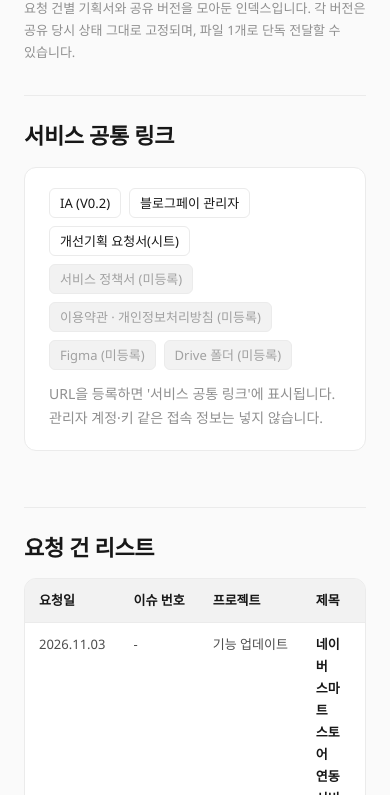
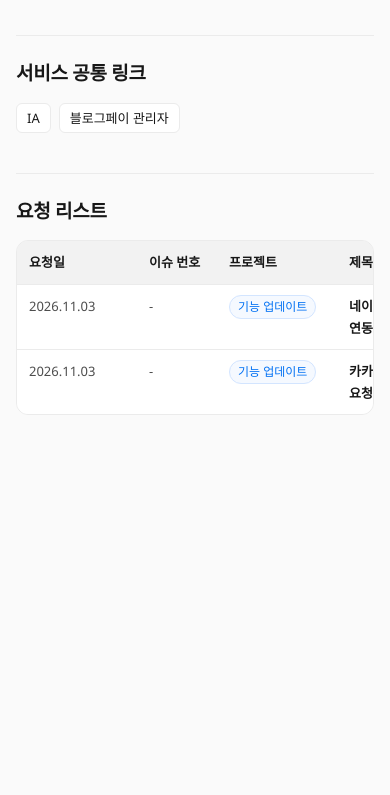
Before and after one commit to UDID-PLAN/blogpay, a website: page index.html in a window 390 px wide. Shown: the part 165-960 px from the top of the page. After the commit the page ends 844 px from the top, so only its background shows below. Drawn offline with Linux system fonts and the light colour scheme.

Commit message:
인덱스 정리: 공통 링크 2개, 프로젝트 태그, 열 너비 토큰, 모바일 가로 스크롤
- 서비스 공통 링크를 IA / 블로그페이 관리자 2개만 표시, 미등록 항목·안내문 제거
- 헤더의 '기획서 인덱스' 및 소개 문구 간소화, 목록명을 '요청 리스트'로 변경
- 프로젝트 컬럼을 태그로 표시(site.json projectTags)
- 표 열 너비를 xs/sm/md/lg/fluid 5개 토큰으로 고정하고 좁은 화면에서는 가로 스크롤

Co-Authored-By: Claude Sonnet 5.5 <noreply@anthropic.com>
Claude-Session: https://claude.ai/code/session_01GfC6m4LXfRJjCzqp6TZy5L

```diff
--- a/index.html
+++ b/index.html
@@ -138,42 +138,67 @@ details > summary { cursor: pointer; color: var(--mute); font-size: 12px; margin
   .card, .table-wrap, figure { break-inside: avoid; }
 }
 
-/* 인덱스 표 */
+/* 인덱스 표 — 열 너비 규칙
+   열 너비는 아래 5개 토큰만 쓴다. (xs·sm·md·lg는 고정폭, fluid는 남는 폭을 모두 차지)
+     xs 80px   : 이슈 번호, 플로우 등 짧은 값
+     sm 120px  : 요청일, 프로젝트 태그
+     md 160px  : 제목
+     lg 192px  : 기획서(버전 버튼), 비고(링크)
+     fluid     : 내용 (최소 280px)
+   표 최소 폭 = 토큰 합계. 화면이 이보다 좁으면(태블릿·모바일) 줄바꿈 대신 가로 스크롤이 생긴다. */
+:root { --col-xs: 80px; --col-sm: 120px; --col-md: 160px; --col-lg: 192px; --col-fluid-min: 280px; }
 .shell.wide { max-width: 1440px; }
+.index-table { table-layout: fixed; min-width: calc(var(--col-sm) * 2 + var(--col-xs) * 2 + var(--col-md) + var(--col-lg) * 2 + var(--col-fluid-min)); }
+.index-table col.w-xs { width: var(--col-xs); }
+.index-table col.w-sm { width: var(--col-sm); }
+.index-table col.w-md { width: var(--col-md); }
+.index-table col.w-lg { width: var(--col-lg); }
+.index-table th, .index-table td { padding: 10px 12px; overflow-wrap: break-word; }
 .index-table td.nowrap { white-space: nowrap; }
-.index-table td.col-content { min-width: 280px; max-width: 420px; }
 .cell-content summary { margin: 0; color: var(--body); font-size: 13px; }
 .cell-content div { margin-top: 8px; white-space: pre-line; font-size: 13px; word-break: break-all; }
+.index-table .btn { padding: 0 8px; line-height: 26px; font-size: 12px; }
+
+/* 프로젝트 태그 (site.json의 projectTags에서 이름→색상 지정, 미지정은 neutral) */
+.ptag { display: inline-block; padding: 0 8px; border-radius: 999px; font-size: 12px; line-height: 22px; font-weight: 500; white-space: nowrap; border: 1px solid var(--hairline); background: var(--surface); color: var(--ink); }
+.ptag.tone-blue { color: var(--link); border-color: var(--link-soft); background: #f5f9ff; }
+.ptag.tone-green { color: #0a7d4f; border-color: #c9efdd; background: #f1fbf6; }
+.ptag.tone-violet { color: #7928ca; border-color: #d8ccf1; background: #f8f5fd; }
+.ptag.tone-amber { color: var(--warning-deep); border-color: var(--warning-soft); background: #fff9ec; }
+.ptag.tone-red { color: var(--error); border-color: #ffd6d6; background: #fff5f5; }
+
+@media (max-width: 640px) {
+  .topbar { padding: 0 16px; }
+  .shell { padding: 24px 16px 64px; }
+  h1 { font-size: 26px; }
+  h2 { font-size: 19px; margin-top: 40px; }
+}
 
 </style>
 </head>
 <body>
 <header class="topbar">
-  <span class="brand">BlogPay<small>기획서 인덱스</small></span>
+  <span class="brand">BlogPay</span>
   <span class="topbar-meta">updated 2026-11-19</span>
 </header>
 <div class="shell wide">
   <main class="content">
     <div class="eyebrow">BlogPay · Planning Docs</div>
     <h1>블로그페이 기획서</h1>
-    <p class="meta">요청 건별 기획서와 공유 버전을 모아둔 인덱스입니다. 각 버전은 공유 당시 상태 그대로 고정되며, 파일 1개로 단독 전달할 수 있습니다.</p>
+    <p class="meta">블로그페이 기획서를 아카이빙해 둔 곳입니다.</p>
 
     <h2>서비스 공통 링크</h2>
-<div class="card"><div class="links"><a class="btn" href="https://docs.google.com/spreadsheets/d/1C3m7kCTFUsG5W4HaEhWHsYV11MGNMs2WmcWD5x1brsY/edit?usp=drive_link" target="_blank" rel="noopener noreferrer">IA (V0.2)</a>
-<a class="btn" href="https://bean701.shop.blogpay.co.kr/controller/main" target="_blank" rel="noopener noreferrer">블로그페이 관리자</a>
-<a class="btn" href="https://docs.google.com/spreadsheets/d/1KqcZjmv2obnjHZFXwX9C2frbKiH1MiXt72KHiD488Rw/edit?gid=1775355266#gid=1775355266" target="_blank" rel="noopener noreferrer">개선기획 요청서(시트)</a>
-<span class="btn disabled">서비스 정책서 (미등록)</span>
-<span class="btn disabled">이용약관 · 개인정보처리방침 (미등록)</span>
-<span class="btn disabled">Figma (미등록)</span>
-<span class="btn disabled">Drive 폴더 (미등록)</span></div><p class="mute" style="margin-top:12px">URL을 등록하면 '서비스 공통 링크'에 표시됩니다. 관리자 계정·키 같은 접속 정보는 넣지 않습니다.</p></div>
+<div class="links"><a class="btn" href="https://docs.google.com/spreadsheets/d/1C3m7kCTFUsG5W4HaEhWHsYV11MGNMs2WmcWD5x1brsY/edit?usp=drive_link" target="_blank" rel="noopener noreferrer">IA</a>
+<a class="btn" href="https://bean701.shop.blogpay.co.kr/controller/main" target="_blank" rel="noopener noreferrer">블로그페이 관리자</a></div>
 
-    <h2>요청 건 리스트</h2>
+    <h2>요청 리스트</h2>
 <div class="table-wrap"><table class="index-table">
-<thead><tr><th>요청일</th><th>이슈 번호</th><th>프로젝트</th><th>제목</th><th>내용</th><th>플로우</th><th>기획서</th><th>비고 · QA · 참고자료</th></tr></thead>
+<colgroup><col class="w-sm"><col class="w-xs"><col class="w-sm"><col class="w-md"><col class="w-fluid"><col class="w-xs"><col class="w-lg"><col class="w-lg"></colgroup>
+<thead><tr><th>요청일</th><th>이슈 번호</th><th>프로젝트</th><th>제목</th><th>내용</th><th>플로우</th><th>기획서</th><th>비고</th></tr></thead>
 <tbody><tr>
   <td class="nowrap">2026.11.03</td>
   <td class="nowrap">-</td>
-  <td class="nowrap">기능 업데이트</td>
+  <td><span class="ptag tone-blue">기능 업데이트</span></td>
   <td><strong style="color:var(--ink)">네이버 스마트 스토어 연동 서비스 분석</strong></td>
   <td class="col-content"><details class="cell-content"><summary>1. 작업명 / 네이버 스마트 스토어 연동 서비스 분석</summary><div>1. 작업명
 네이버 스마트 스토어 연동 서비스 분석
@@ -192,7 +217,7 @@ details > summary { cursor: pointer; color: var(--mute); font-size: 12px; margin
 <tr>
   <td class="nowrap">2026.11.03</td>
   <td class="nowrap">-</td>
-  <td class="nowrap">기능 업데이트</td>
+  <td><span class="ptag tone-blue">기능 업데이트</span></td>
   <td><strong style="color:var(--ink)">카카오싱크 연동 개발 요청</strong></td>
   <td class="col-content"><details class="cell-content"><summary>카카오싱크 연동 개발 요청 드립니다. / 카카오싱크 개발가이드</summary><div>카카오싱크 연동 개발 요청 드립니다.
 
--- a/src/doc.css
+++ b/src/doc.css
@@ -130,9 +130,38 @@ details > summary { cursor: pointer; color: var(--mute); font-size: 12px; margin
   .card, .table-wrap, figure { break-inside: avoid; }
 }
 
-/* 인덱스 표 */
+/* 인덱스 표 — 열 너비 규칙
+   열 너비는 아래 5개 토큰만 쓴다. (xs·sm·md·lg는 고정폭, fluid는 남는 폭을 모두 차지)
+     xs 80px   : 이슈 번호, 플로우 등 짧은 값
+     sm 120px  : 요청일, 프로젝트 태그
+     md 160px  : 제목
+     lg 192px  : 기획서(버전 버튼), 비고(링크)
+     fluid     : 내용 (최소 280px)
+   표 최소 폭 = 토큰 합계. 화면이 이보다 좁으면(태블릿·모바일) 줄바꿈 대신 가로 스크롤이 생긴다. */
+:root { --col-xs: 80px; --col-sm: 120px; --col-md: 160px; --col-lg: 192px; --col-fluid-min: 280px; }
 .shell.wide { max-width: 1440px; }
+.index-table { table-layout: fixed; min-width: calc(var(--col-sm) * 2 + var(--col-xs) * 2 + var(--col-md) + var(--col-lg) * 2 + var(--col-fluid-min)); }
+.index-table col.w-xs { width: var(--col-xs); }
+.index-table col.w-sm { width: var(--col-sm); }
+.index-table col.w-md { width: var(--col-md); }
+.index-table col.w-lg { width: var(--col-lg); }
+.index-table th, .index-table td { padding: 10px 12px; overflow-wrap: break-word; }
 .index-table td.nowrap { white-space: nowrap; }
-.index-table td.col-content { min-width: 280px; max-width: 420px; }
 .cell-content summary { margin: 0; color: var(--body); font-size: 13px; }
 .cell-content div { margin-top: 8px; white-space: pre-line; font-size: 13px; word-break: break-all; }
+.index-table .btn { padding: 0 8px; line-height: 26px; font-size: 12px; }
+
+/* 프로젝트 태그 (site.json의 projectTags에서 이름→색상 지정, 미지정은 neutral) */
+.ptag { display: inline-block; padding: 0 8px; border-radius: 999px; font-size: 12px; line-height: 22px; font-weight: 500; white-space: nowrap; border: 1px solid var(--hairline); background: var(--surface); color: var(--ink); }
+.ptag.tone-blue { color: var(--link); border-color: var(--link-soft); background: #f5f9ff; }
+.ptag.tone-green { color: #0a7d4f; border-color: #c9efdd; background: #f1fbf6; }
+.ptag.tone-violet { color: #7928ca; border-color: #d8ccf1; background: #f8f5fd; }
+.ptag.tone-amber { color: var(--warning-deep); border-color: var(--warning-soft); background: #fff9ec; }
+.ptag.tone-red { color: var(--error); border-color: #ffd6d6; background: #fff5f5; }
+
+@media (max-width: 640px) {
+  .topbar { padding: 0 16px; }
+  .shell { padding: 24px 16px 64px; }
+  h1 { font-size: 26px; }
+  h2 { font-size: 19px; margin-top: 40px; }
+}
```
Also changed, not shown: site.json (+14 -8 lines), src/index-frame.html (+3 -3 lines), tools/build.mjs (+6 -4 lines), README.md.
